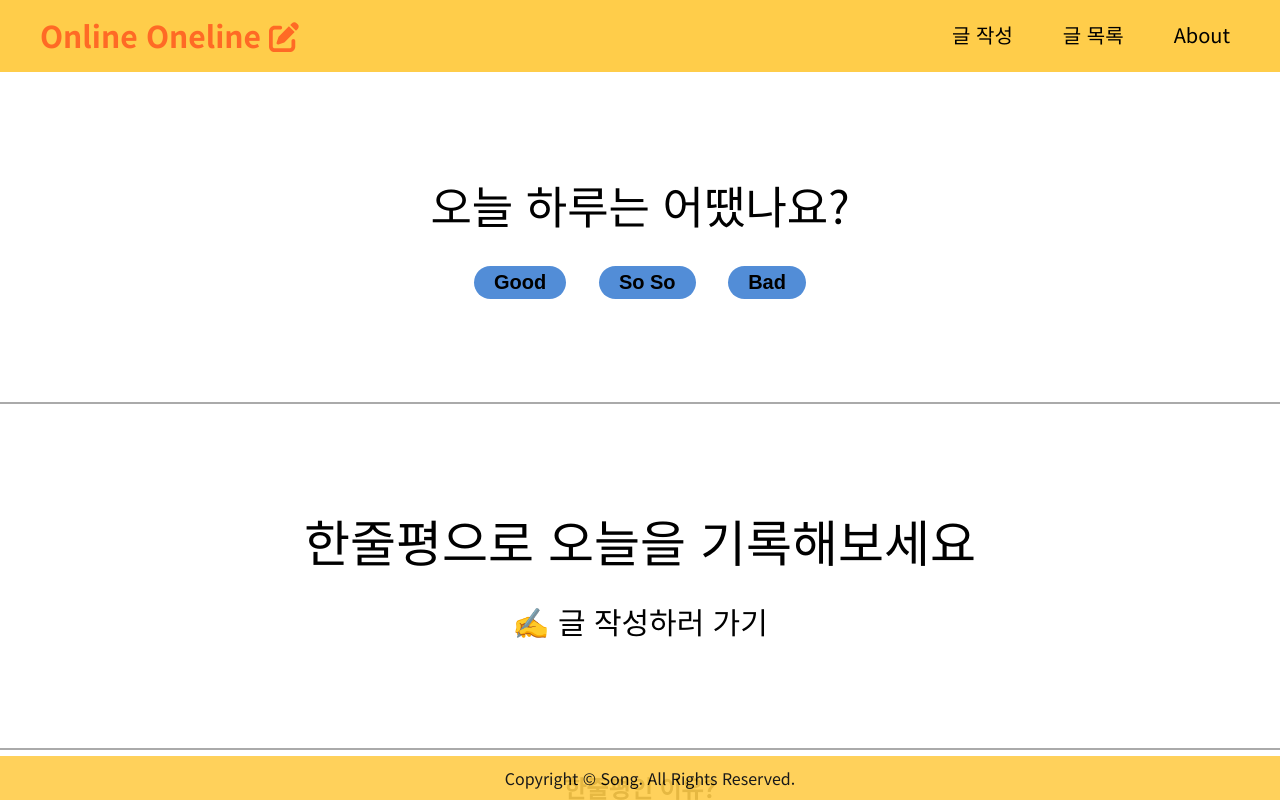
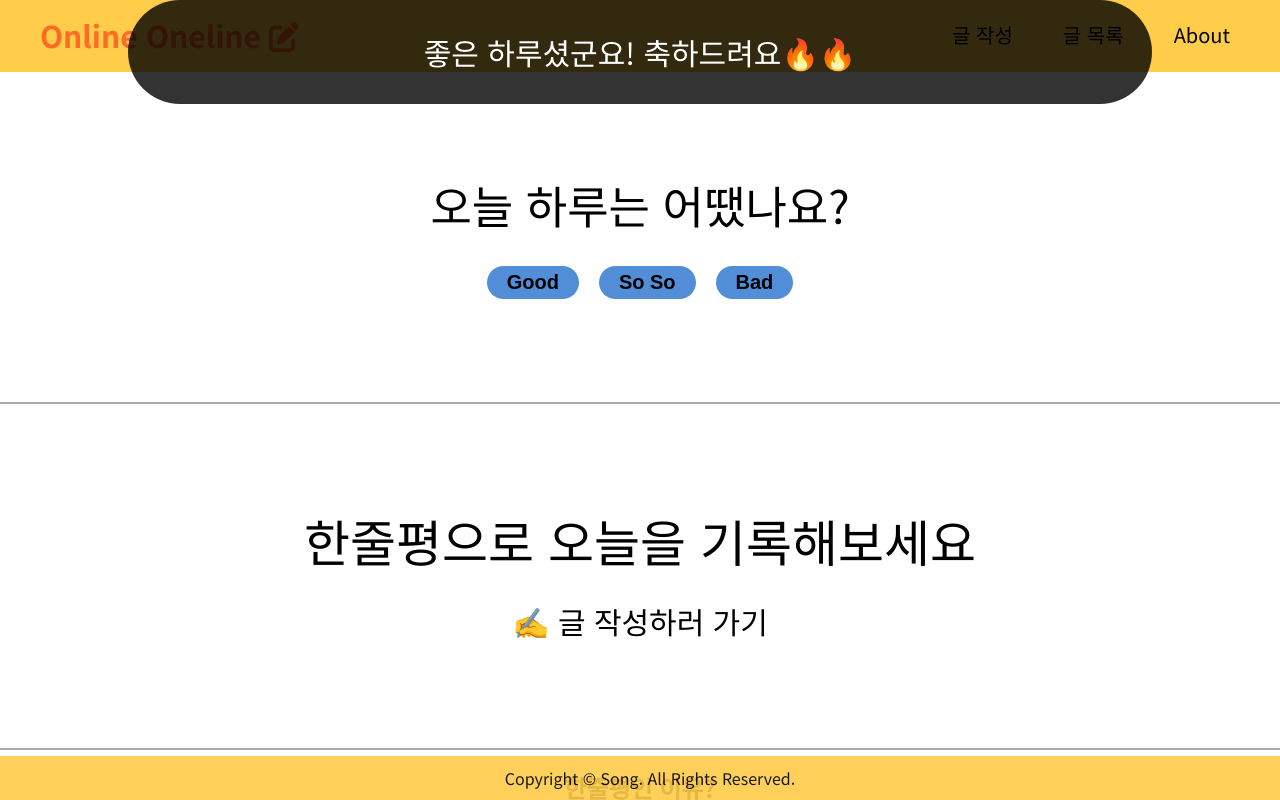
Before and after one commit to HyunKyu-Song/Online-Oneline, a React (Create React App) app: page / in a window 1280 px wide. Both pictures are taken after a click on the button "Good". Shown: the top 800 px of the page. Built offline with nearby package versions, Linux system fonts and the light colour scheme.

Commit message:
알림창(Home, 글 작성 페이지) 개발

```diff
--- a/src/component/Home.js
+++ b/src/component/Home.js
@@ -1,15 +1,46 @@
+/*eslint-disable*/
+import { useEffect, useState } from "react";
 import { useNavigate } from "react-router-dom"
 
 export default function Home() {
 
    let navigate = useNavigate();
+   let [alert, setAlert] = useState('');
+   let [timer, setTimer] = useState(0);
+   let [ment, setMent] = useState('');
+
+   useEffect(()=>{
+      if(timer == 0){
+         setAlert('');
+      }
+      setTimeout(() => {
+         setTimer(timer-1);
+      }, 1000);
+   }, [timer])
 
    return (
       <div className="home-container">
+         <div className={`ment-alert ${alert}`}>
+            <p>{ment}</p>
+         </div>
          <div className="home-box1">
             오늘 하루는 어땠나요?
             <div>
-               <button onClick={()=>{alert('좋은 하루셨군요! 축하드려요🔥🔥')}}>Good</button> <button onClick={()=>{alert('그저그런 하루셨군요! 내일은 좋은 하루가 되길 빌어요😊')}}>So So</button> <button onClick={()=>{alert('내일은 좋은 하루가 되길 빌어요.🍀')}}>Bad</button>
+               <button onClick={() => {
+                  setAlert('show');
+                  setTimer(3);
+                  setMent('좋은 하루셨군요! 축하드려요🔥🔥');
+               }}>Good</button>
+               <button onClick={() => {
+                  setAlert('show');
+                  setTimer(3);
+                  setMent('그저그런 하루셨군요! 내일은 좋은 하루가 되길 빌어요😊');
+               }}>So So</button>
+               <button onClick={() => {
+                  setAlert('show');
+                  setTimer(3);
+                  setMent('내일은 좋은 하루가 되길 빌어요.🍀');
+               }}>Bad</button>
             </div>
          </div>
          <div className="home-box2">
--- a/src/component/Write.js
+++ b/src/component/Write.js
@@ -1,5 +1,5 @@
 /*eslint-disable*/
-import React, { useState } from "react"
+import React, { useEffect, useState } from "react"
 import { useDispatch, useSelector } from "react-redux";
 import { useNavigate } from "react-router-dom";
 import { PlusNum } from "../store";
@@ -14,11 +14,31 @@ export default function Write() {
    let today = new Date();
    let store = useSelector((state) => { return state });
    let dispatch = useDispatch();
+   let [warning, setWarning] = useState('');
+   let [timer, setTimer] = useState(0);
+
+   useEffect(() => {
+      if (timer == 0) {
+         setWarning('');
+      }
+      else {
+         let free = setTimeout(() => {
+            setTimer(timer - 1);
+         }, 1000);
+         return ()=>{
+            clearTimeout(free);
+         }
+      }
+   }, [timer])
+   console.log(timer)
 
    return (
       <div className="write-container">
          <form>
             <fieldset>
+               <div className={`warning-alert ${warning}`}>
+                  <p>빈 곳 없이 입력해 주세요</p>
+               </div>
                <legend>한줄평 작성 ✍</legend>
                <div className="write-title">
                   글제목<br /> <input onInput={(e) => {
@@ -47,8 +67,13 @@ export default function Write() {
                <button onClick={() => {
                   console.log(store.ListNum, title, content, writer)
 
+                  if (title == '' || content == '' || writer == '' || pw == '') {
+                     setWarning('show');
+                     setTimer(2)
+                  }
+                  else {
                      // form에 입력한 데이터
-                  var data = { num: store.ListNum ,title: title, content: content, writer: writer, pw: pw, date: today.toLocaleString()};
+                     var data = { num: store.ListNum, title: title, content: content, writer: writer, pw: pw, date: today.toLocaleString() };
                      var newData
 
                      if (localStorage.getItem('DATA') != null) {
@@ -58,13 +83,14 @@ export default function Write() {
                         newData.push(data);
                         newData = JSON.stringify(newData);
                      }
-                  else{
+                     else {
                         newData = JSON.stringify([data]);  // data를 json형태로 변경해서 newData에 저장
                      }
                      localStorage.setItem('DATA', newData);
                      dispatch(PlusNum(store.ListNum));
                      alert('한줄평 작성✍ 완료!')
                      navigate('/list')
+                  }
 
                }} className="write-save" type="button">저장</button>
             </fieldset>
--- a/src/style/Home.css
+++ b/src/style/Home.css
@@ -1,6 +1,24 @@
 .home-container{
    text-align: center;
    font-weight: 500;
+}
+
+.ment-alert{
+   display: none;
+   position: fixed;
+   background-color: rgba(0, 0, 0, 0.8);
+   color: white;
+   font-size: 30px;
+   width: 80%;
+   top: 0;
+   left: 0;
+   right: 0;
+   margin: auto;
+   border-radius: 100px;
+}
+
+.show{
+   display: block;
 }
 
 .home-box1{
--- a/src/style/Write.css
+++ b/src/style/Write.css
@@ -11,6 +11,32 @@ fieldset{
    padding: 50px;
    border-radius: 20px;
    border: 5px solid black;
+   position: relative;
+}
+
+.warning-alert{
+   display: none;
+   width: 80%;
+   height: 80%;
+   top: 0;
+   left: 0;
+   right: 0;
+   bottom: 0;
+   margin: auto;
+   border-radius: 20px;
+   background-color: rgba(0, 0, 0, 0.9);
+   color: white;
+   position: absolute;
+   font-weight: 700;
+   font-size: 30px;
+}
+
+.show{
+   display: block;
+}
+
+.warning-alert p{
+   margin-top: 30%;
 }
 
 legend{
```
Lines whose indentation alone changed are shown as unchanged.
